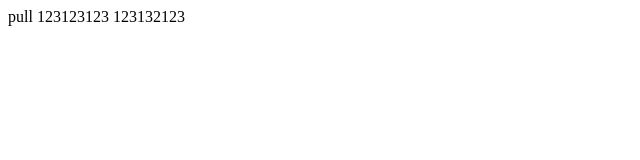
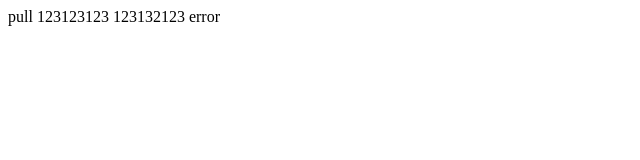
Before and after one commit to namons/testing, a plain HTML site: page index.html in a window 1280 px wide. Shown: the full height of the page, 0-640 px from the left. Drawn offline with Linux system fonts and the light colour scheme.

Commit message:
Update index.html

```diff
--- a/index.html
+++ b/index.html
@@ -8,7 +8,7 @@
     </head>
 
     <body>
-        pull 123123123 123132123
+        pull 123123123 123132123 error
     </body>
 
 </html>
```
